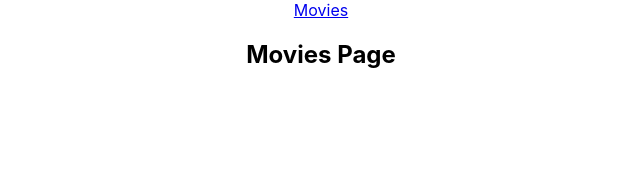
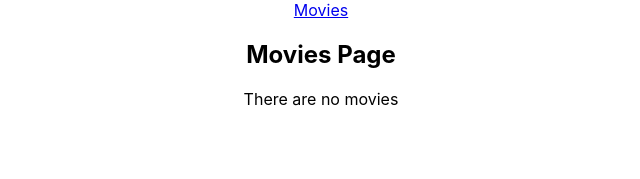
Before and after one commit to ekayis/Movie-App, a React (Create React App) app: page /movies in a window 1280 px wide. Shown: the top 179 px of the page, without its empty margins (319-959 px from the left). Built offline with nearby package versions, Linux system fonts and the light colour scheme.

Commit message:
Add MovieList Component and control movies length

```diff
--- /dev/null
+++ b/src/components/MoviesList.js
@@ -0,0 +1,25 @@
+import React from 'react';
+import PropTypes from 'prop-types';
+
+const MoviesList = ({movies}) => {
+    const emptyMessage = (
+        <p>There are no movies</p>
+    );
+
+    const moviesList = (
+        <div>
+            Movies List
+        </div>
+    )
+    return (
+        <div>
+            {movies.length === 0 ? emptyMessage : moviesList}
+        </div>
+    );
+};
+
+MoviesList.propTypes = {
+    movies:PropTypes.array.isRequired
+};
+
+export default MoviesList;
--- a/src/components/pages/MoviesPage.js
+++ b/src/components/pages/MoviesPage.js
@@ -1,6 +1,8 @@
 import React,{Component} from 'react';
 import PropTypes from 'prop-types';
 import { connect } from 'react-redux';
+
+import MoviesList from '../MoviesList';
 
 class MoviesPage extends Component {
 
@@ -9,10 +11,10 @@ class MoviesPage extends Component {
     };
 
     render() {
-        console.log(this.props)
         return (
             <div>
                 <h2>Movies Page</h2>
+                <MoviesList movies={this.props.movies} />
             </div>
         )
     }
```
